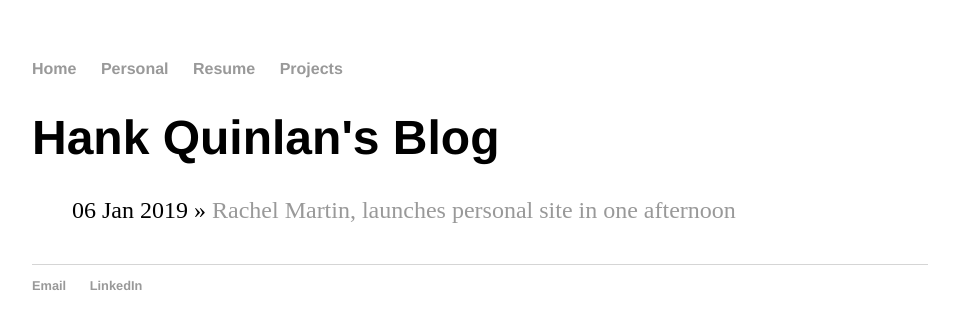
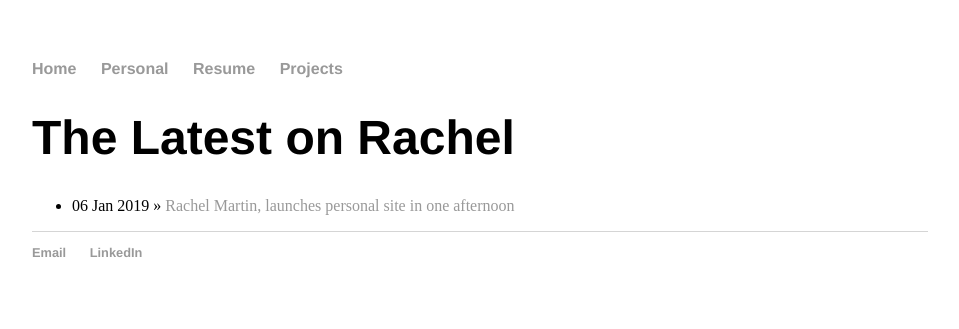
Before and after one commit to mraches/mraches.github.io, a Jekyll site: the page built from blog/index.html, in a window 1280 px wide. Shown: the top 329 px of the page, without its empty margins (160-1119 px from the left). Built offline with Jekyll 4.4.1, drawn with Linux system fonts in a browser that asks for light colours.

Commit message:
Update index.html

```diff
--- a/blog/index.html
+++ b/blog/index.html
@@ -1,9 +1,9 @@
 ---
 layout: default
-title: Hank Quinlan's Blog
+title: The Latest on Rachel
 ---
 	<h1>{{ page.title }}</h1>
-	<ul class="posts">
+	<ul class="projects">
 
 	  {% for post in site.posts %}
 	    <li><span>{{ post.date | date_to_string }}</span> » <a href="{{ post.url }}" title="{{ post.title }}">{{ post.title }}</a></li>
```
